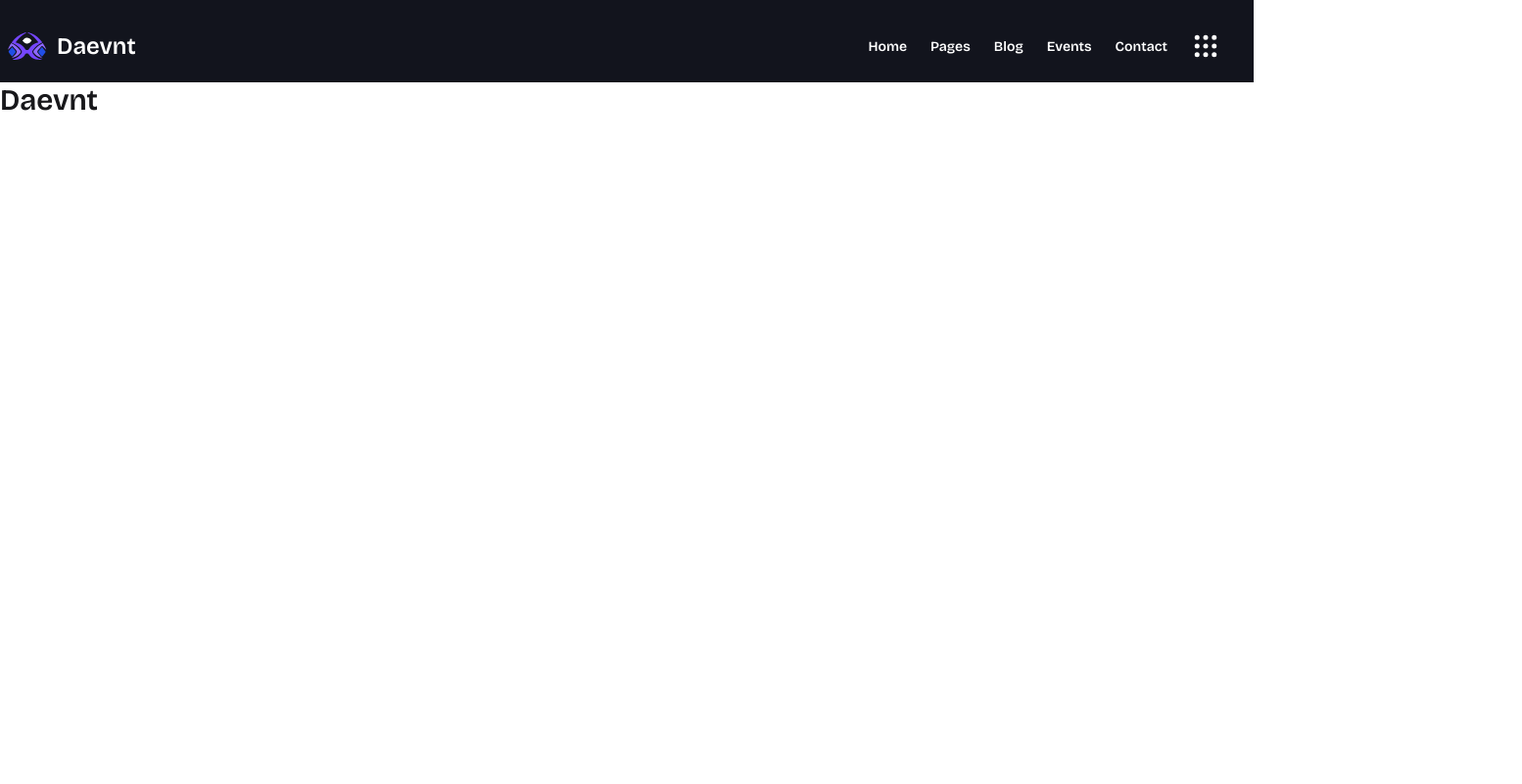
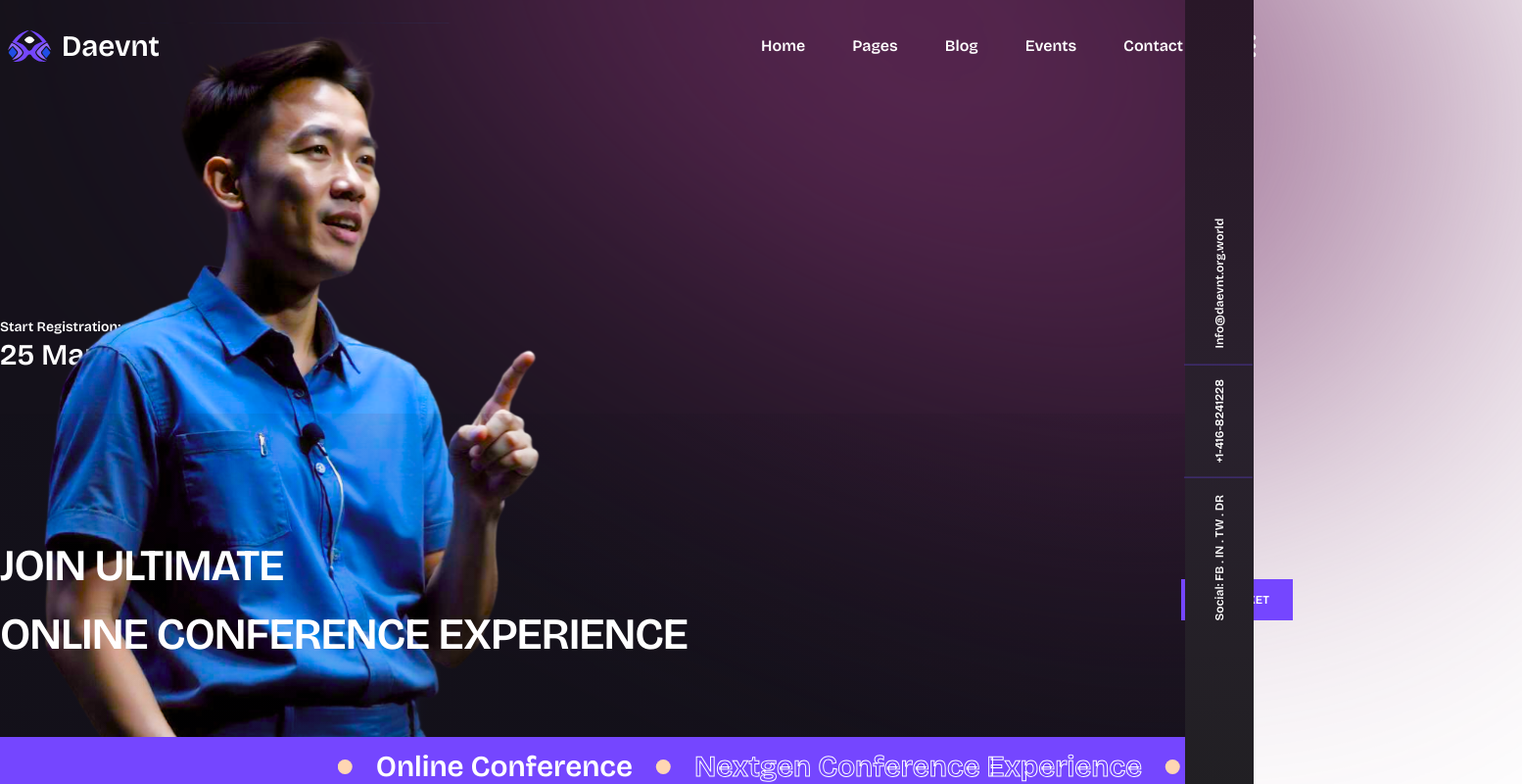
Before and after one commit to Tofazzal26/Daevnt, a Next.js app: page / in a window 1280 px wide. Shown: the top 800 px of the page at 98% size, 1554 px wide, since content can reach past the window. Built offline with nearby package versions, Linux system fonts and the light colour scheme.

Commit message:
banner style and responsibe finish

```diff
--- /dev/null
+++ b/src/Banner/Banner.jsx
@@ -0,0 +1,109 @@
+import Image from "next/image";
+import React from "react";
+import BannerStyle from "./BannerStyle/BannerStyle.module.css";
+
+const Banner = () => {
+  return (
+    <div className="bg-[#14111a]">
+      <div>
+        <div className=" text-white relative lg:h-[91vh]">
+          <div className="absolute lg:top-[-300px] lg:left-[400px]">
+            <div
+              className={`lg:w-[1100px] z-20 mx-auto lg:h-[500px] bg-[#712e64]  blur-[200px] ${BannerStyle.curve}`}
+            ></div>
+          </div>
+          <div className="lg:w-[1320px] w-full mx-auto">
+            <div>
+              <div className="lg:translate-y-[240px] translate-y-[10px]">
+                <h4 className="lg:text-sm text-[12px]">Start Registration:</h4>
+                <h2 className="text-lg lg:text-3xl">25 March 2025</h2>
+              </div>
+              <div className="lg:absolute lg:top-[-85px] lg:right-[650px] lg:ml-0 ml-[70px]">
+                <Image
+                  src={"/man.svg"}
+                  alt="man"
+                  width={660}
+                  height={660}
+                  className="lg:w-[660px] lg:h-[865px] w-[400px] h-[500px]"
+                />
+              </div>
+            </div>
+          </div>
+          <div className="z-10 absolute w-full lg:bottom-[130px] bottom-[50px]">
+            <div className="relative">
+              <div
+                className={`z-0 bg-gradient-to-b from-gray-950 to-gray-950 absolute top-[-120px] lg:h-[330px] w-full opacity-[7%]`}
+              ></div>
+              <div className="lg:flex-row flex-col flex lg:items-center justify-between lg:w-[1320px] mx-auto relative z-10">
+                <div className="leading-[60px] text-white">
+                  <h2 className="text-lg lg:text-[45px] tracking-[-1px] uppercase">
+                    Join Ultimate
+                  </h2>
+                  <h2 className="text-lg lg:text-[45px] tracking-[-1px] uppercase">
+                    Online Conference Experience
+                  </h2>
+                </div>
+                <div>
+                  <button className="text-white bg-[#7546FF] lg:px-6 px-3 py-2 lg:py-3 text-[12px]">
+                    GET TICKET
+                  </button>
+                </div>
+              </div>
+            </div>
+          </div>
+          <div className="absolute bottom-0 w-full">
+            <div className="bg-[#7546FF] py-1 lg:py-3 overflow-hidden whitespace-nowrap">
+              <div className={BannerStyle.animateMarquee}>
+                <div className="flex items-center gap-6">
+                  <div className="flex items-center gap-6">
+                    <div className="bg-[#FFD6B3] w-[15px] h-[15px] rounded-full"></div>
+                    <h2 className="text-base lg:text-3xl">Online Conference</h2>
+                    <div className="bg-[#FFD6B3] w-[15px] h-[15px] rounded-full"></div>
+                  </div>
+                  <div className="flex items-center gap-6">
+                    <h1
+                      className={`text-base lg:text-3xl ${BannerStyle.textStroke}`}
+                    >
+                      Nextgen Conference Experience
+                    </h1>
+                    <div className="bg-[#FFD6B3] w-[15px] h-[15px] rounded-full"></div>
+                  </div>
+                  <div className="flex items-center gap-6">
+                    <h2 className="text-base lg:text-3xl">Online Conference</h2>
+                    <div className="bg-[#FFD6B3] w-[15px] h-[15px] rounded-full"></div>
+                  </div>
+                  <div className="flex items-center gap-6">
+                    <h1
+                      className={`text-base lg:text-3xl ${BannerStyle.textStroke}`}
+                    >
+                      Nextgen Conference Experience
+                    </h1>
+
+                    <div className="bg-[#FFD6B3] w-[15px] h-[15px] rounded-full"></div>
+                  </div>
+                </div>
+              </div>
+            </div>
+          </div>
+        </div>
+        <div className="hidden lg:block fixed top-0 right-0 h-[855px] w-[70px] z-50">
+          <div className="relative h-full w-full bg-gradient-to-b from-[#291728] via-[#29212d] to-[#201f22]">
+            <div className="absolute top-1/2 left-1/2 -translate-x-1/2 -translate-y-1/2 rotate-180 [writing-mode:vertical-rl] text-white flex flex-row items-center gap-8">
+              <h2 className="text-white text-[12px]">
+                Social: FB . IN . TW . DR
+              </h2>
+              <h2
+                className={`text-white text-[12px] ${BannerStyle.line} relative`}
+              >
+                +1-416-8241228
+              </h2>
+              <h2 className="text-white text-[12px]">Info@daevnt.org.world</h2>
+            </div>
+          </div>
+        </div>
+      </div>
+    </div>
+  );
+};
+
+export default Banner;
--- /dev/null
+++ b/src/Banner/BannerStyle/BannerStyle.module.css
@@ -0,0 +1,47 @@
+.textStroke {
+  color: transparent;
+  -webkit-text-stroke: 1px white;
+  text-stroke: 1px white;
+}
+
+.animateMarquee {
+  animation: scroll 15s linear infinite;
+}
+
+.curve {
+  transform: rotate(25deg);
+  border-radius: 100px 200px 200px 200px;
+  -webkit-border-radius: 100px 200px 200px 200px;
+  -moz-border-radius: 100px 200px 200px 200px;
+}
+
+.line::after {
+  content: "";
+  width: 0.2px;
+  height: 70px;
+  left: 10px;
+  top: -50px;
+  background-color: #493391;
+  position: absolute;
+  transform: rotate(90deg);
+}
+
+.line::before {
+  content: "";
+  width: 0.2px;
+  height: 70px;
+  left: 10px;
+  top: 65px;
+  background-color: #493391;
+  position: absolute;
+  transform: rotate(90deg);
+}
+
+@keyframes scroll {
+  0% {
+    transform: translateX(100%);
+  }
+  100% {
+    transform: translateX(-100%);
+  }
+}
--- a/src/Header/Header.jsx
+++ b/src/Header/Header.jsx
@@ -3,10 +3,11 @@ import Image from "next/image";
 import { Grip } from "lucide-react";
 const Header = () => {
   return (
-    <div className="bg-[#12141d] relative">
+    <div className="bg-[#14111a] ">
+      <div className="relative z-10">
         <div className="lg:pt-[10px]">
-        <div className="navbar container mx-auto">
-          <div className="navbar-start">
+          <div className="navbar lg:w-[1320px] mx-auto ">
+            <div className="navbar-start ">
               <div className="dropdown">
                 <div
                   tabIndex={0}
@@ -51,30 +52,30 @@ const Header = () => {
                 </ul>
               </div>
               <div className="navbar-center hidden lg:flex lg:items-center gap-[10px]">
-              <Image src={"/logo.svg"} alt="logo" width={40} height={40} />
-              <h2 className="text-white text-2xl">Daevnt</h2>
+                <Image src={"/logo.svg"} alt="logo" width={45} height={45} />
+                <h2 className="text-white text-3xl">Daevnt</h2>
               </div>
             </div>
             <div className="navbar-end lg:space-x-[10px] space-x-1">
-            <ul className="menu lg:flex hidden menu-horizontal items-center px-1 lg:text-white">
+              <ul className="menu lg:flex hidden gap-6 menu-horizontal items-center px-1 lg:text-white">
                 <li>
-                <a className="text-[14px] font-medium">Home</a>
+                  <a className="text-[16px] font-medium">Home</a>
                 </li>
                 <li>
                   {" "}
-                <a className="text-[14px] font-medium">Pages</a>
+                  <a className="text-[16px] font-medium">Pages</a>
                 </li>
                 <li>
-                <a className="text-[14px] font-medium">Blog</a>
+                  <a className="text-[16px] font-medium">Blog</a>
                 </li>
                 <li>
-                <a className="text-[14px] font-medium">Events</a>
+                  <a className="text-[16px] font-medium">Events</a>
                 </li>
                 <li>
-                <a className="text-[14px] font-medium">Contact</a>
+                  <a className="text-[16px] font-medium">Contact</a>
                 </li>
                 <li>
-                <a className="text-[14px] font-medium">
+                  <a className="text-[16px] font-medium">
                     <Grip size={30} />
                   </a>
                 </li>
@@ -87,6 +88,7 @@ const Header = () => {
           </div>
         </div>
       </div>
+    </div>
   );
 };
 
--- a/src/app/page.js
+++ b/src/app/page.js
@@ -1,11 +1,10 @@
+import Banner from "@/Banner/Banner";
 import Image from "next/image";
 
 export default function Home() {
   return (
     <div>
-      <div>
-        <h2 className="text-3xl">Daevnt</h2>
-      </div>
+      <Banner />
     </div>
   );
 }
```
Also changed, not shown: src/Header/HeaderStyle/HeaderStyle.module.css (deleted, +0 -43 lines), public/man.svg (added). Lines whose indentation alone changed are shown as unchanged.
